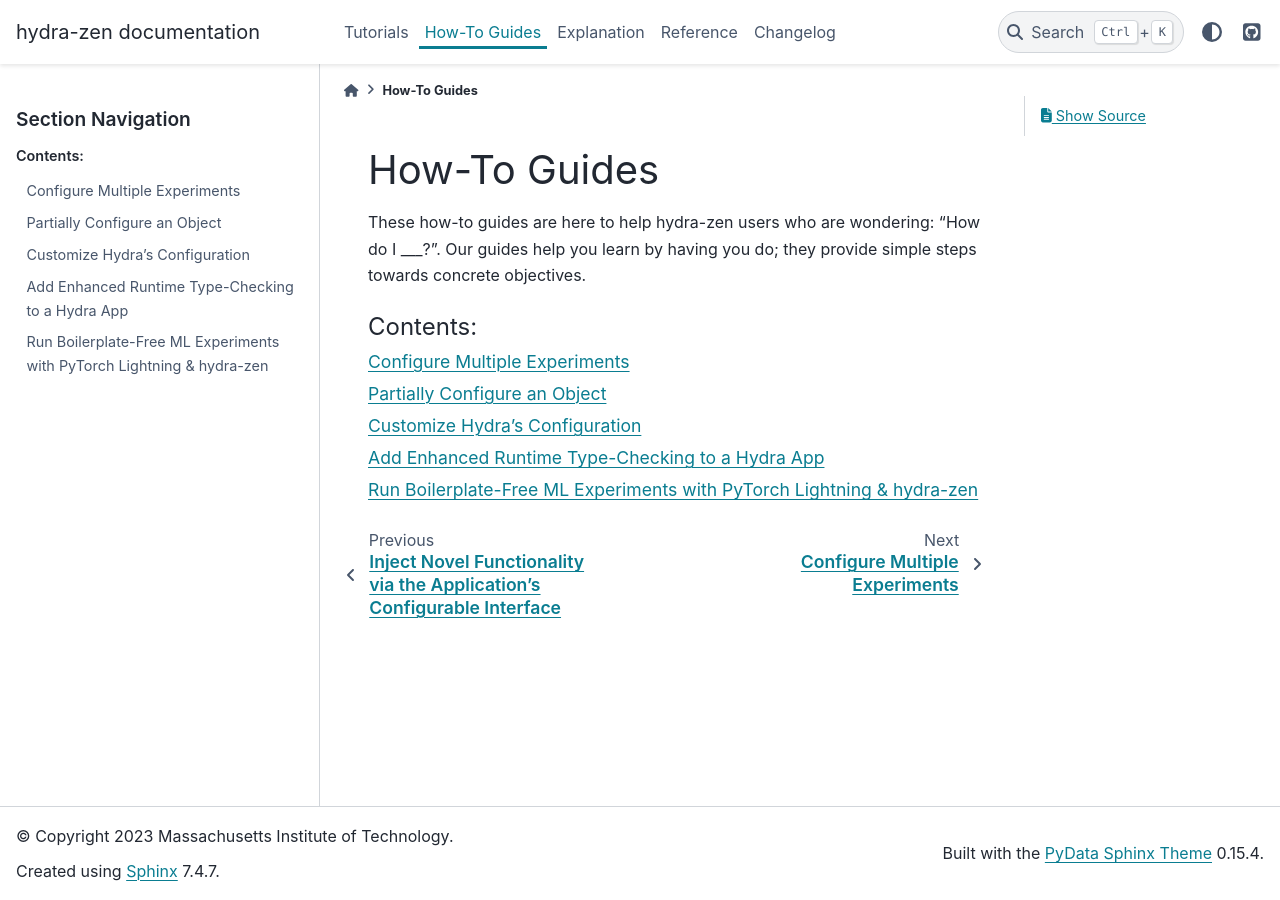
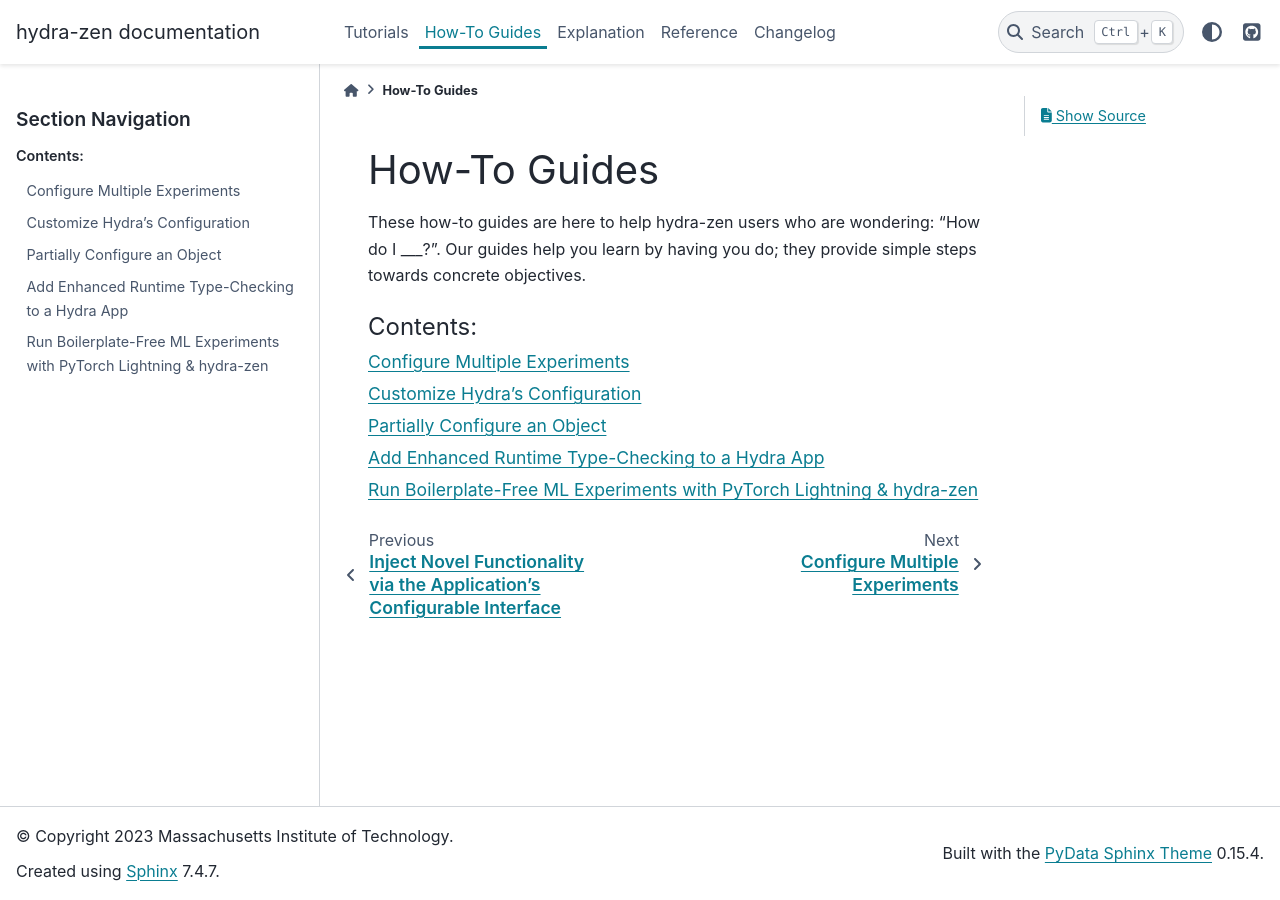
Before and after one commit to mit-ll-responsible-ai/hydra-zen, a Sphinx documentation site: the page built from docs/source/how_tos.rst, in a window 1280 px wide. Built offline with Sphinx 7.4.7 and the PyData theme 0.15.4, drawn with Linux system fonts in a browser that asks for light colours; the version number could not be read and is left out.

Commit message:
Update how-to ordering

```diff
--- a/docs/source/how_tos.rst
+++ b/docs/source/how_tos.rst
@@ -15,7 +15,7 @@
    :caption: Contents:
 
    how_to/configuring_experiments
+   how_to/configure_hydra
    how_to/partial_config
-   how_to/configure_hydra
    how_to/beartype
    how_to/pytorch_lightning
```
